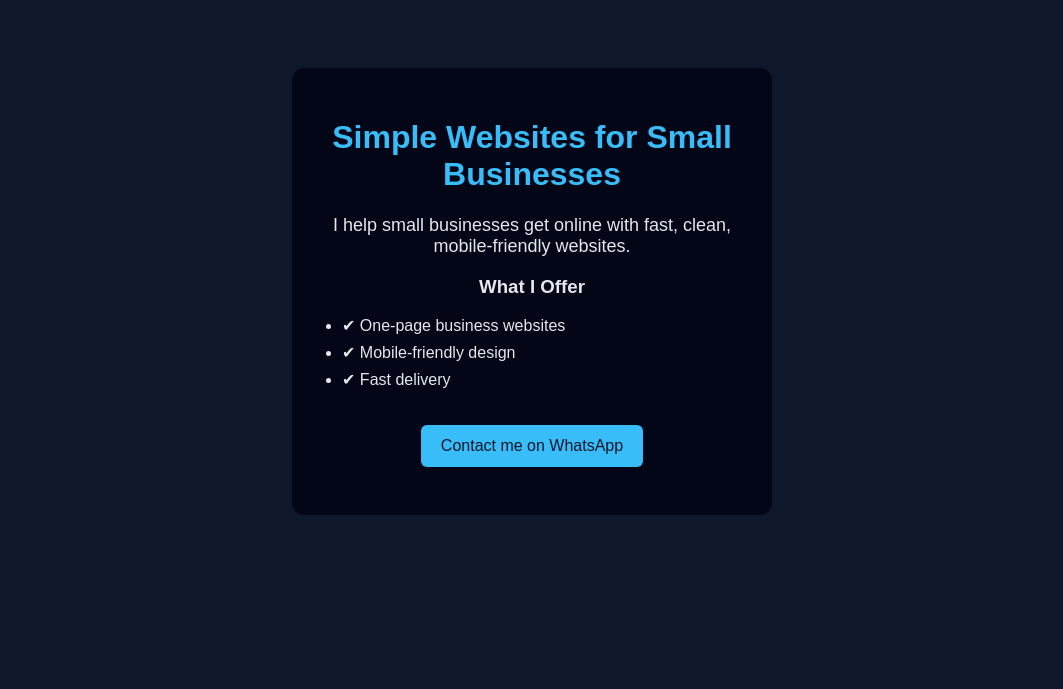
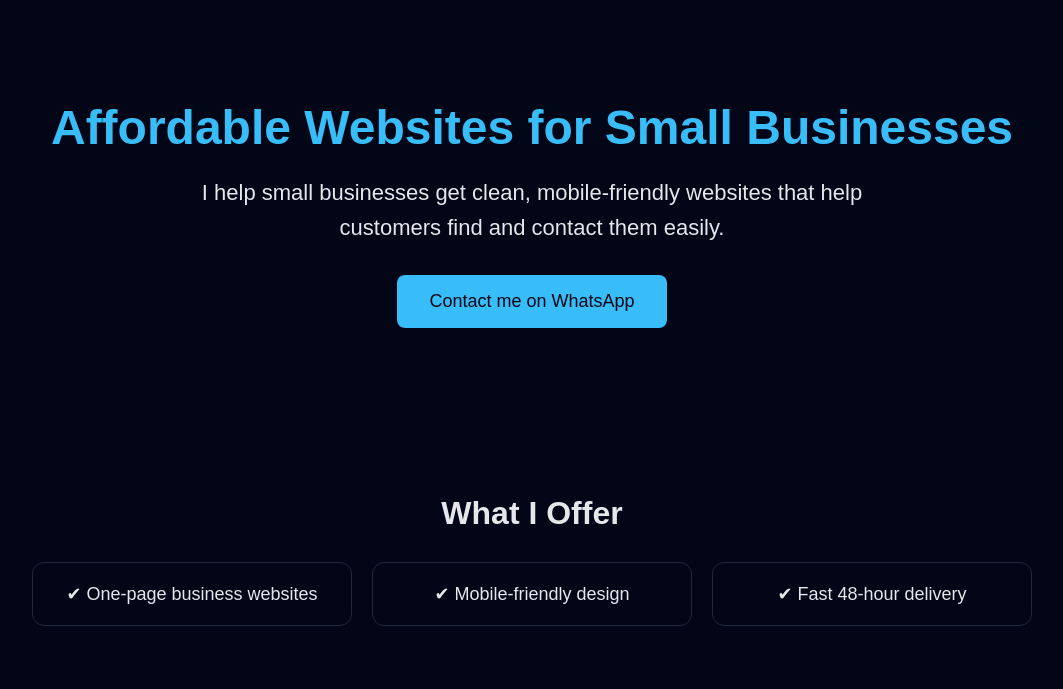
Before and after one commit to Herbert2009-arch/herbert2009-arch.github.io, a plain HTML site: page index.html in a window 1280 px wide. Shown: the whole page, without its empty margins (108-1171 px from the left). Drawn offline with Linux system fonts and the light colour scheme.

Commit message:
Add files via upload

```diff
--- a/index.html
+++ b/index.html
@@ -6,21 +6,29 @@
 </head>
 
 <body>
-  <div class="card">
-    <h1>Simple Websites for Small Businesses</h1>
-    <p>I help small businesses get online with fast, clean, mobile-friendly websites.</p>
+  <section class="hero">
+    <div class="container">
+      <h1>Affordable Websites for Small Businesses</h1>
+      <p class="subtitle">
+        I help small businesses get clean, mobile-friendly websites
+        that help customers find and contact them easily.
+      </p>
 
-    <h3>What I Offer</h3>
-    <ul>
-      <li>✔ One-page business websites</li>
-      <li>✔ Mobile-friendly design</li>
-      <li>✔ Fast delivery</li>
-    </ul>
+      <button id="myBtn">Contact me on WhatsApp</button>
+      <p id="contact" class="contact-text"></p>
+    </div>
+  </section>
 
-    <button id="myBtn">Contact me on WhatsApp</button>
-
-    <p id="contact"></p>
-  </div>
+  <section class="services">
+    <div class="container">
+      <h2>What I Offer</h2>
+      <div class="grid">
+        <div class="box">✔ One-page business websites</div>
+        <div class="box">✔ Mobile-friendly design</div>
+        <div class="box">✔ Fast 48-hour delivery</div>
+      </div>
+    </div>
+  </section>
 
   <script src="script.js"></script>
 </body>
--- a/script.js
+++ b/script.js
@@ -1,4 +1,4 @@
 document.getElementById("myBtn").onclick = function () {
   document.getElementById("contact").textContent =
-    "Contact me on WhatsApp: 0808 908 6156";
+    "WhatsApp: +234 808 908 6156";
 };
--- a/style.css
+++ b/style.css
@@ -1,40 +1,77 @@
 body {
-  background-color: #0f172a;
+  margin: 0;
+  font-family: Arial, sans-serif;
+  background: #020617;
   color: #e5e7eb;
-  font-family: Arial, sans-serif;
+}
+
+/* Layout helpers */
+.container {
+  max-width: 1000px;
+  margin: auto;
+  padding: 60px 20px;
   text-align: center;
-  padding-top: 60px;
+}
+
+/* HERO */
+.hero {
+  background: linear-gradient(135deg, #020617, #020617);
 }
 
 h1 {
+  font-size: 48px;
   color: #38bdf8;
-  font-size: 32px;
+  margin-bottom: 20px;
 }
 
-p {
-  font-size: 18px;
-}button {
-  margin-top: 20px;
-  padding: 12px 20px;
-  font-size: 16px;
-  background: #38bdf8;
-  color: #0f172a;
-  border: none;
-  border-radius: 6px;
-}
-.card {
-  max-width: 420px;
+.subtitle {
+  font-size: 22px;
+  line-height: 1.6;
+  max-width: 700px;
   margin: auto;
-  background: #020617;
-  padding: 30px;
-  border-radius: 12px;
 }
 
-ul {
-  text-align: left;
-  padding-left: 20px;
+/* BUTTON */
+button {
+  margin-top: 30px;
+  padding: 16px 32px;
+  font-size: 18px;
+  background: #38bdf8;
+  color: #020617;
+  border: none;
+  border-radius: 8px;
+  cursor: pointer;
 }
 
-li {
-  margin-bottom: 8px;
+button:hover {
+  opacity: 0.9;
 }
+
+.contact-text {
+  margin-top: 20px;
+  font-size: 18px;
+}
+
+/* SERVICES */
+.services {
+  background: #020617;
+}
+
+h2 {
+  font-size: 32px;
+  margin-bottom: 30px;
+}
+
+.grid {
+  display: grid;
+  grid-template-columns: repeat(auto-fit, minmax(240px, 1fr));
+  gap: 20px;
+}
+
+.box {
+  background: #020617;
+  border: 1px solid #1e293b;
+  padding: 20px;
+  border-radius: 12px;
+  font-size: 18px;
+}
```
